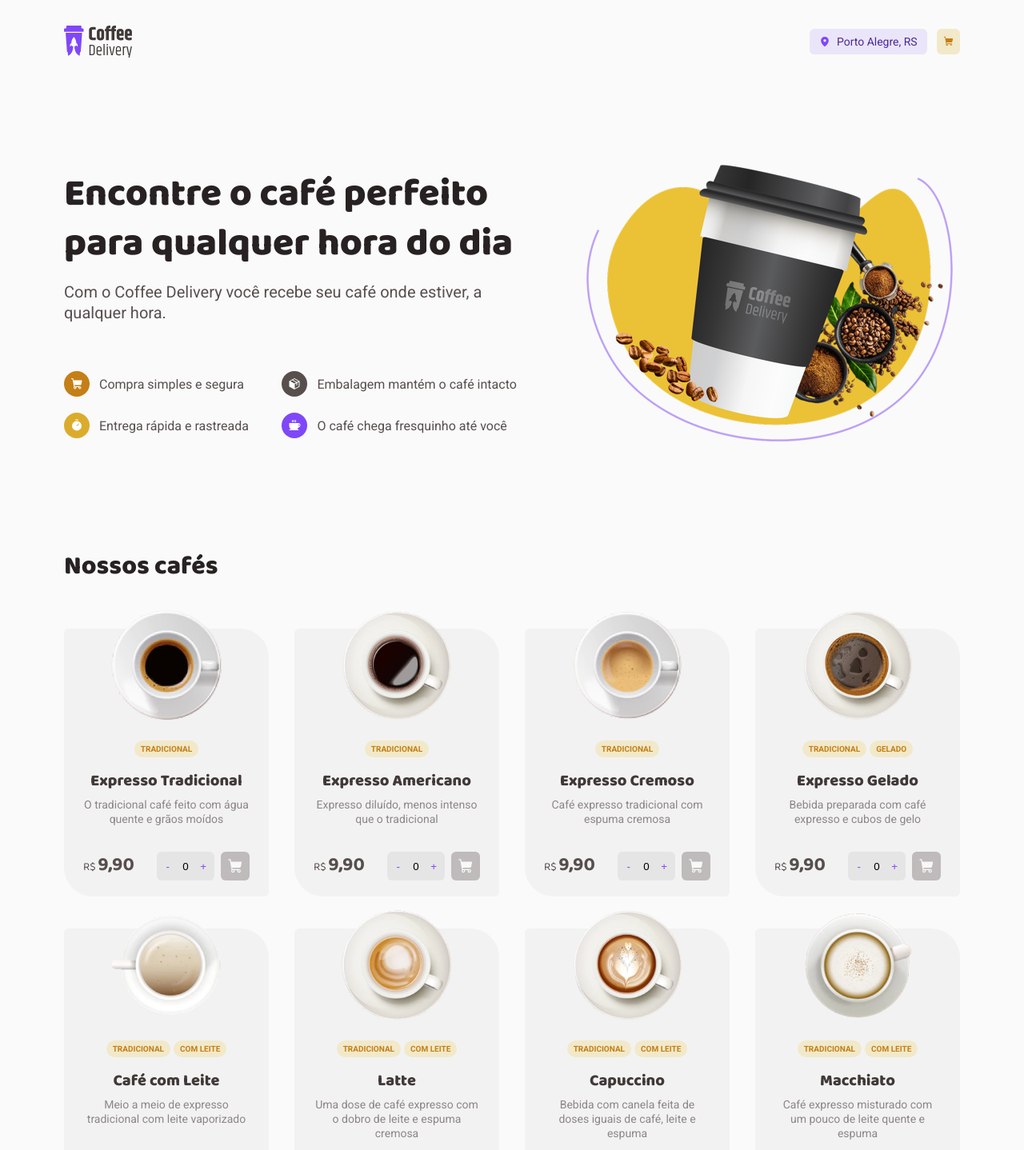
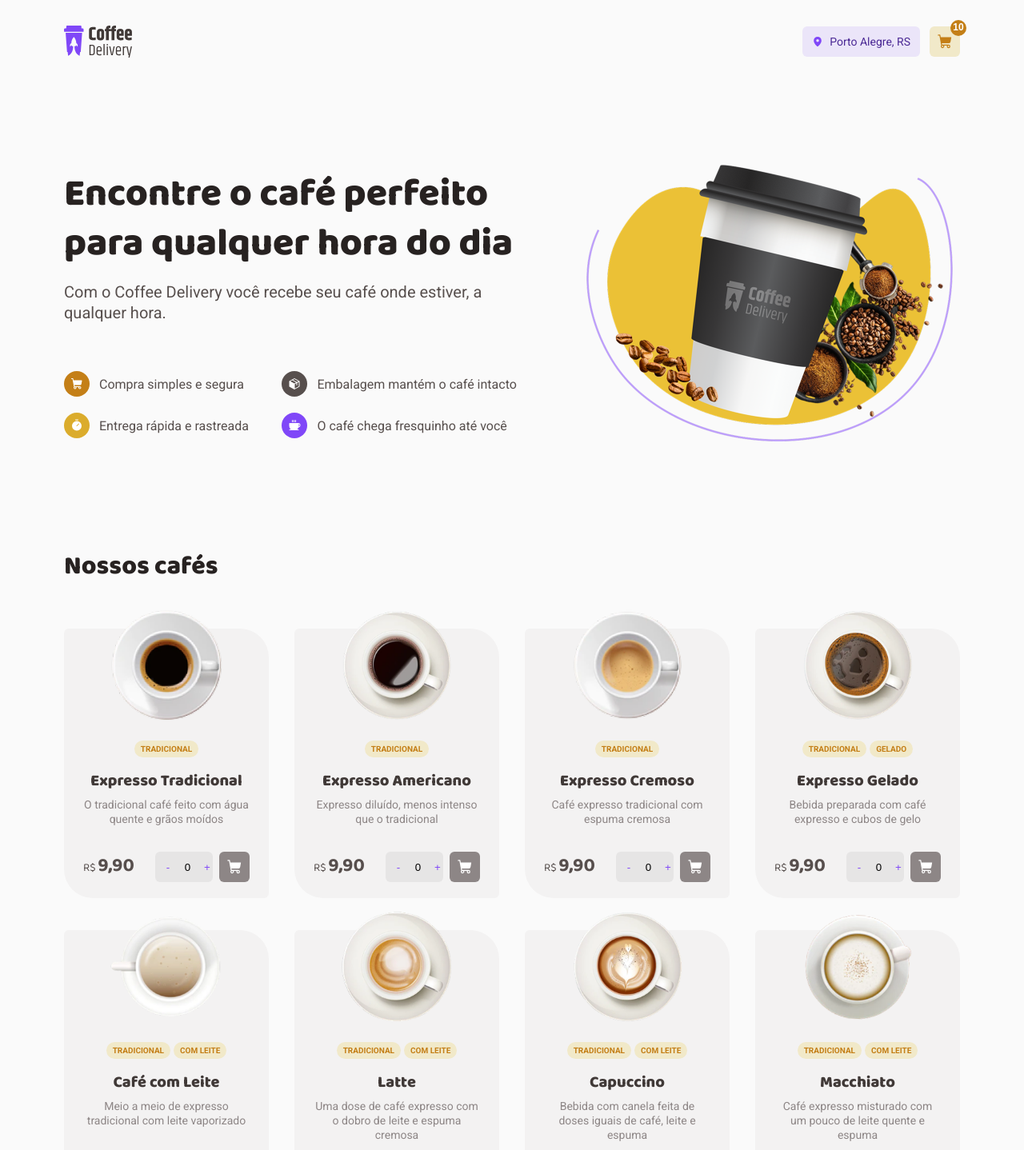
Before and after one commit to sollyworks/coffeedelivery, a React (Vite) app: page / in a window 1280 px wide. Shown: the top 1438 px of the page at 80% size. Built offline with nearby package versions, Linux system fonts and the light colour scheme.

Commit message:
Criação dos componentes CartButton e Badge

```diff
--- /dev/null
+++ b/src/components/Badge/index.module.css
@@ -0,0 +1,17 @@
+.badge {
+  position: absolute;
+  top: -8px;
+  right: -8px;
+  width: 20px;
+  height: 20px;
+  display: flex;
+  align-items: center;
+  justify-content: center;
+  border-radius: 100px;
+  background-color: var(--yellow-dark);
+  color: var(--white);
+  font-size: 0.75rem;
+  font-weight: bold;
+  line-height: 130%;
+  text-align: center;
+}
--- /dev/null
+++ b/src/components/Badge/index.tsx
@@ -0,0 +1,5 @@
+import styles from "./index.module.css";
+
+export function Badge({ quantity }: { quantity: number }) {
+  return <span className={styles.badge}>{quantity}</span>;
+}
--- /dev/null
+++ b/src/components/CartButton/index.module.css
@@ -0,0 +1,30 @@
+button {
+  width: 38px;
+  height: 38px;
+  padding: 8px;
+  border: none;
+  display: flex;
+  align-items: center;
+  justify-content: center;
+  border-radius: 6px;
+  cursor: pointer;
+  flex-shrink: 0;
+  position: relative;
+
+  &:disabled {
+    cursor: not-allowed;
+    background-color: var(--base-label);
+  }
+}
+
+.cartButtonHeader {
+  background-color: var(--yellow-light);
+}
+
+.cartButtonProductCard {
+  background-color: var(--purple-dark);
+
+  &:not(:disabled):hover {
+    background-color: var(--purple);
+  }
+}
--- /dev/null
+++ b/src/components/CartButton/index.tsx
@@ -0,0 +1,28 @@
+import { ShoppingCart } from "@phosphor-icons/react";
+import styles from "./index.module.css";
+import { Badge } from "../Badge";
+
+type CartButtonProps = React.ComponentProps<"button"> & {
+  variant: "header" | "productCard";
+};
+
+export function CartButton({ variant, ...props }: CartButtonProps) {
+  if (variant === "header") {
+    return (
+      <button {...props} className={styles.cartButtonHeader}>
+        <ShoppingCart weight="fill" color="var(--yellow-dark)" size={20} />
+        <Badge quantity={10} />
+      </button>
+    );
+  }
+
+  if (variant === "productCard") {
+    return (
+      <button {...props} className={styles.cartButtonProductCard}>
+        <ShoppingCart weight="fill" color="#fff" size={20} />
+      </button>
+    );
+  }
+
+  return null;
+}
--- a/src/components/Header/index.module.css
+++ b/src/components/Header/index.module.css
@@ -16,15 +16,4 @@
     padding: 8px 12px;
     border-radius: 6px;
   }
-
-  button {
-    padding: 8px;
-    border: none;
-    display: flex;
-    align-items: center;
-    justify-content: center;
-    border-radius: 6px;
-    background-color: var(--yellow-light);
-    cursor: pointer;
-  }
 }
--- a/src/components/Header/index.tsx
+++ b/src/components/Header/index.tsx
@@ -1,6 +1,7 @@
 import coffeeDelivery from "../../assets/coffedelivery-logo.svg";
+import { CartButton } from "../CartButton";
 import styles from "./index.module.css";
-import { MapPin, ShoppingCart } from "@phosphor-icons/react";
+import { MapPin } from "@phosphor-icons/react";
 
 export function Header() {
   return (
@@ -13,9 +14,7 @@ export function Header() {
           <span className={styles.location}>
             <MapPin weight="fill" color="var(--purple)" /> Porto Alegre, RS
           </span>
-          <button>
-            <ShoppingCart weight="fill" color="var(--yellow-dark)" />
-          </button>
+          <CartButton variant="header" />
         </div>
       </header>
     </div>
--- a/src/components/QuantityInput/index.tsx
+++ b/src/components/QuantityInput/index.tsx
@@ -1,6 +1,6 @@
 import React from "react";
 import styles from "./index.module.css";
-import { ShoppingCart } from "@phosphor-icons/react";
+import { CartButton } from "../CartButton";
 
 export function QuantityInput() {
   const [quantity, setQuantity] = React.useState(0);
@@ -48,13 +48,10 @@ export function QuantityInput() {
           +
         </button>
       </div>
-      <button
-        type="submit"
-        className={styles.cartButton}
+      <CartButton
+        variant="productCard"
         disabled={quantity > 10 || quantity === 0}
-      >
-        <ShoppingCart weight="fill" color="#fff" size={20} />
-      </button>
+      />
     </form>
   );
 }
```
